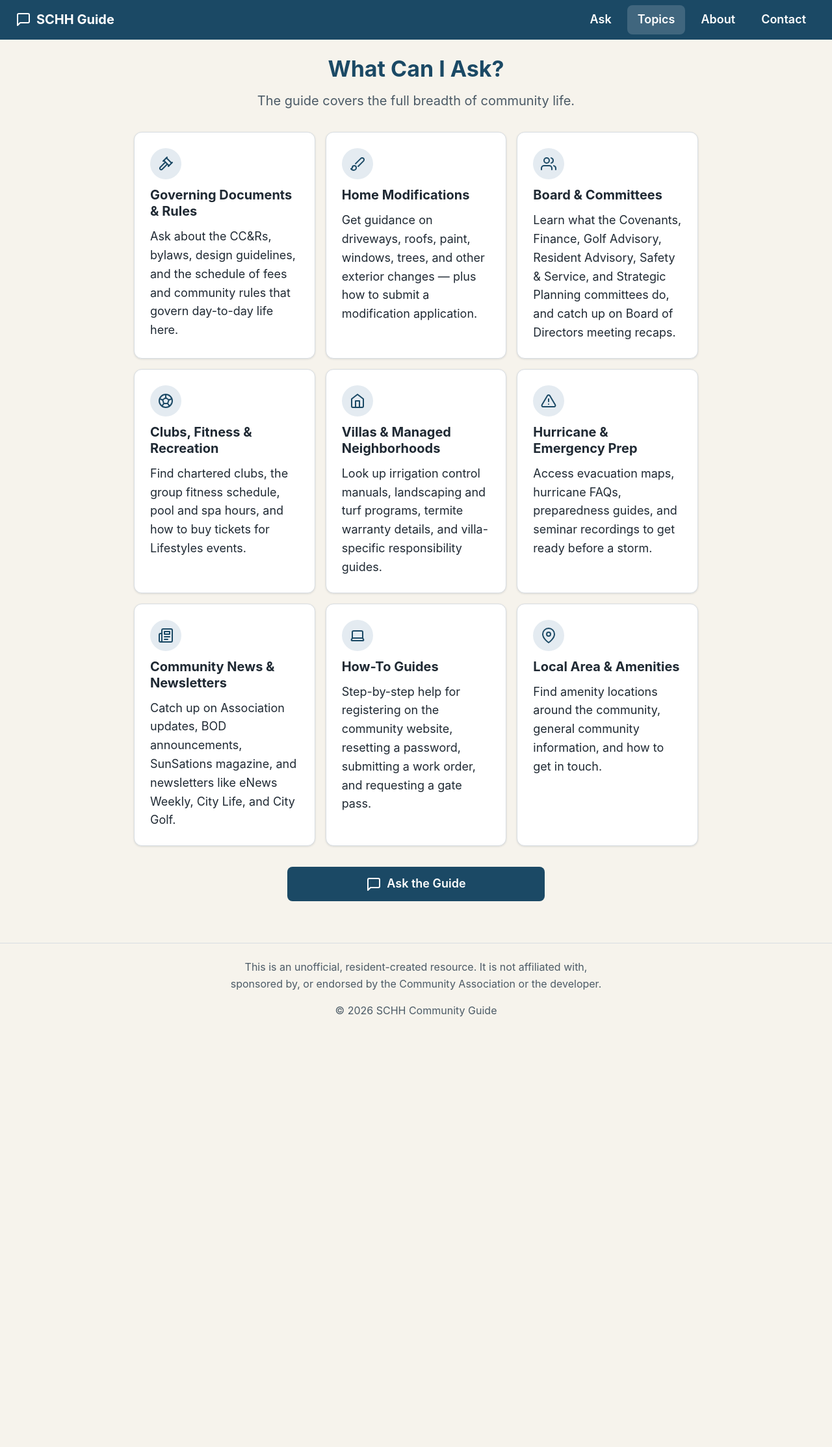
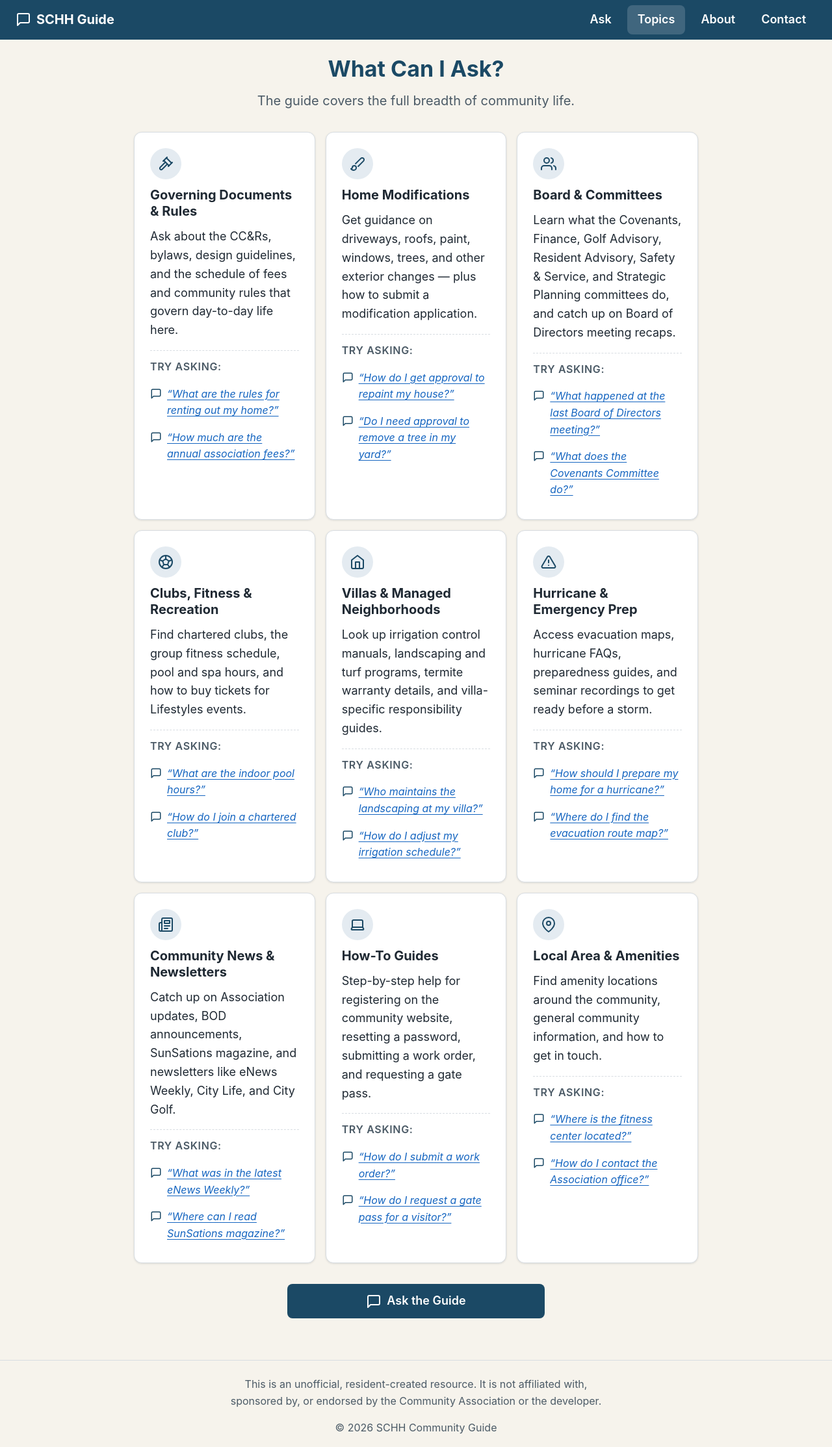
Before and after one commit to rsnyder/schh-info, a Jekyll site: the page built from topics/index.html, in a window 1280 px wide. Shown: the whole page at 65% size. Built offline with Jekyll 4.4.1, drawn with Linux system fonts in a browser that asks for light colours.

Commit message:
Topics page: 'Try asking' sample questions that submit into the chat
Each topic card lists two common questions from _data/features.yml,
rendered as links to /?q=<question>. On the chat page a small poll
waits for the component's chat panel to be visible with history/
greeting rendered (resident signed in, conversation settled), then
submits the question through the real composer form so the
component's own handler streams the answer. Works through sign-in:
if the resident must enter a code first, the question sends after.
?q= is stripped from the URL post-submit so reloads don't re-send.

Co-Authored-By: Claude Fable 5 <noreply@anthropic.com>

```diff
--- a/_data/features.yml
+++ b/_data/features.yml
@@ -2,6 +2,8 @@
 # icon: Font Awesome icon name WITHOUT the "fa-" prefix
 # heading: card title
 # description: card body text (basic Markdown supported)
+# questions: commonly asked questions, rendered as links that open the
+#            chat page and submit the question automatically
 #
 # Rebuilt from a scan of /schh-knowledge-base — each card maps to real
 # source folders so the grid reflects what's actually indexed.
@@ -11,12 +13,18 @@
   description: >-
     Ask about the CC&Rs, bylaws, design guidelines, and the schedule of
     fees and community rules that govern day-to-day life here.
+  questions:
+    - "What are the rules for renting out my home?"
+    - "How much are the annual association fees?"
 
 - icon: paint-brush
   heading: "Home Modifications"
   description: >-
     Get guidance on driveways, roofs, paint, windows, trees, and other
     exterior changes — plus how to submit a modification application.
+  questions:
+    - "How do I get approval to repaint my house?"
+    - "Do I need approval to remove a tree in my yard?"
 
 - icon: users
   heading: "Board & Committees"
@@ -24,39 +32,60 @@
     Learn what the Covenants, Finance, Golf Advisory, Resident Advisory,
     Safety & Service, and Strategic Planning committees do, and catch up
     on Board of Directors meeting recaps.
+  questions:
+    - "What happened at the last Board of Directors meeting?"
+    - "What does the Covenants Committee do?"
 
 - icon: futbol-o
   heading: "Clubs, Fitness & Recreation"
   description: >-
     Find chartered clubs, the group fitness schedule, pool and spa
     hours, and how to buy tickets for Lifestyles events.
+  questions:
+    - "What are the indoor pool hours?"
+    - "How do I join a chartered club?"
 
 - icon: home
   heading: "Villas & Managed Neighborhoods"
   description: >-
     Look up irrigation control manuals, landscaping and turf programs,
     termite warranty details, and villa-specific responsibility guides.
+  questions:
+    - "Who maintains the landscaping at my villa?"
+    - "How do I adjust my irrigation schedule?"
 
 - icon: exclamation-triangle
   heading: "Hurricane & Emergency Prep"
   description: >-
     Access evacuation maps, hurricane FAQs, preparedness guides, and
     seminar recordings to get ready before a storm.
+  questions:
+    - "How should I prepare my home for a hurricane?"
+    - "Where do I find the evacuation route map?"
 
 - icon: newspaper-o
   heading: "Community News & Newsletters"
   description: >-
     Catch up on Association updates, BOD announcements, SunSations
     magazine, and newsletters like eNews Weekly, City Life, and City Golf.
+  questions:
+    - "What was in the latest eNews Weekly?"
+    - "Where can I read SunSations magazine?"
 
 - icon: laptop
   heading: "How-To Guides"
   description: >-
     Step-by-step help for registering on the community website, resetting
     a password, submitting a work order, and requesting a gate pass.
+  questions:
+    - "How do I submit a work order?"
+    - "How do I request a gate pass for a visitor?"
 
 - icon: map-marker
   heading: "Local Area & Amenities"
   description: >-
     Find amenity locations around the community, general community
     information, and how to get in touch.
+  questions:
+    - "Where is the fitness center located?"
+    - "How do I contact the Association office?"
--- a/css/app.css
+++ b/css/app.css
@@ -181,6 +181,32 @@ img, svg { max-width: 100%; }
 .card p:last-child { margin-bottom: 0; }
 .card .icon-badge { margin-bottom: var(--space-3); }
 
+.card-questions {
+  margin-top: var(--space-4);
+  padding-top: var(--space-3);
+  border-top: 1px dashed var(--color-line);
+}
+.card-questions-label {
+  margin-bottom: var(--space-2);
+  font-size: var(--text-sm); font-weight: 600;
+  color: var(--color-muted);
+  text-transform: uppercase; letter-spacing: .04em;
+}
+.card-questions ul { list-style: none; margin: 0; padding: 0; }
+.card-questions a {
+  display: flex; align-items: flex-start; gap: var(--space-2);
+  padding: var(--space-2) 0;
+  min-height: 44px;
+  font-size: var(--text-sm); font-style: italic;
+  color: var(--color-link); text-decoration: underline;
+  text-underline-offset: 3px;
+}
+.card-questions a:hover { color: var(--color-primary-strong); }
+.card-question-icon {
+  width: 18px; height: 18px; flex: none;
+  margin-top: 3px; color: var(--color-primary);
+}
+
 .icon-badge {
   display: inline-flex; align-items: center; justify-content: center;
   width: 48px; height: 48px; border-radius: 50%;
--- a/topics/index.html
+++ b/topics/index.html
@@ -15,6 +15,21 @@ title: What Can I Ask?
             <span class="icon-badge">{% include icon.html name=card.icon %}</span>
             <h3>{{ card.heading }}</h3>
             {{ card.description | markdownify }}
+            {% if card.questions %}
+            <div class="card-questions">
+                <p class="card-questions-label">Try asking:</p>
+                <ul>
+                    {% for q in card.questions %}
+                    <li>
+                        <a href="/?q={{ q | cgi_escape }}">
+                            {% include icon.html name="chat" class="card-question-icon" %}
+                            <span>&ldquo;{{ q }}&rdquo;</span>
+                        </a>
+                    </li>
+                    {% endfor %}
+                </ul>
+            </div>
+            {% endif %}
         </article>
         {% endfor %}
     </div>
```
Also changed, not shown: index.html (+25 -0 lines).
